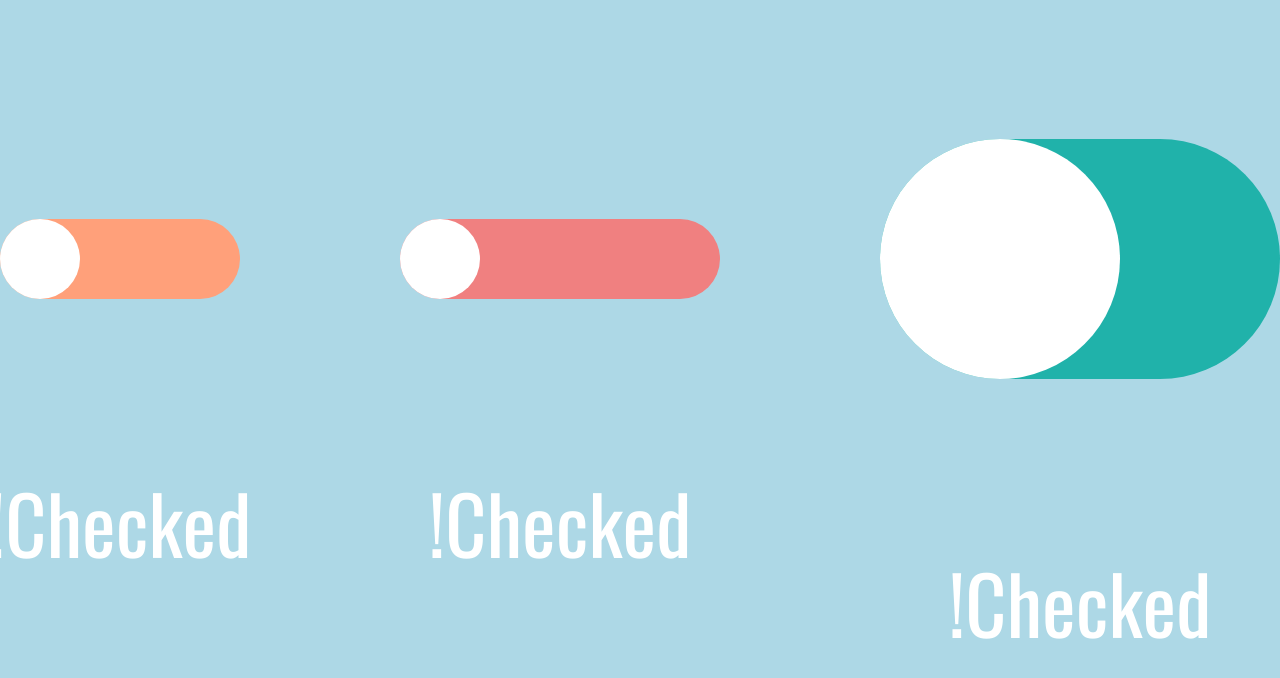
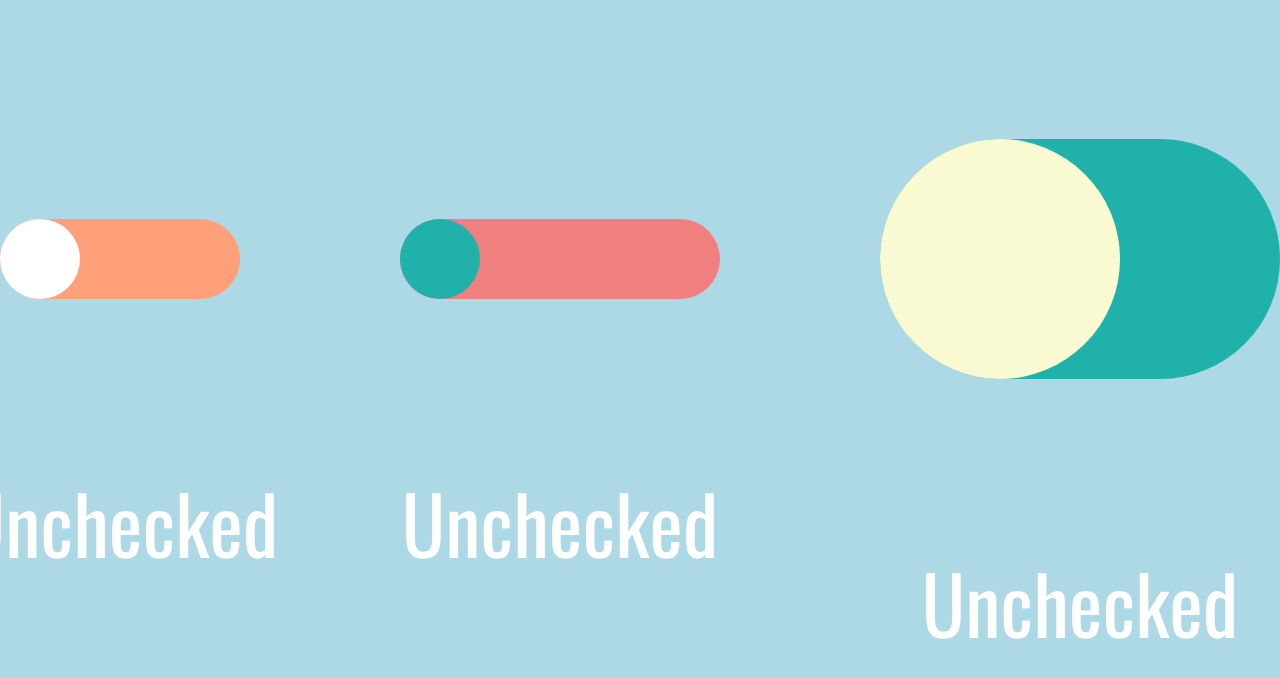
Before and after one commit to joseazevedo88/react-toggle, a React (Create React App) app: page / in a window 1280 px wide. Shown: the top 678 px of the page. Built offline with nearby package versions, Linux system fonts and the light colour scheme.

Commit message:
Few color changes

```diff
--- a/src/App.js
+++ b/src/App.js
@@ -1,4 +1,4 @@
-import React, { useState } from "react";
+import React from "react";
 import styled, { ThemeProvider } from "styled-components";
 import { theme } from "./theme";
 import { Input } from "./Input";
@@ -39,7 +39,7 @@ function App() {
             width={theme.sizes.lg}
             right="right-15"
             m={theme.sizes.sm}
-            ballbg={theme.colors.light}
+            ballbg={theme.colors.seagreen}
           />
         </CheckboxWrapper>
         <CheckboxWrapper>
@@ -50,7 +50,7 @@ function App() {
             width={theme.sizes.xlg}
             right="right-10"
             m={theme.sizes.sm}
-            ballbg={theme.colors.light}
+            ballbg={theme.colors.yellow}
           />
         </CheckboxWrapper>
       </Body>
--- a/src/Input.js
+++ b/src/Input.js
@@ -83,14 +83,20 @@ const Label = styled.p`
 `;
 
 export function Input(props) {
-  const [checked, setChecked] = useState("!Checked");
+  const [checked, setChecked] = useState("Unchecked");
   const [left, setLeft] = useState(true);
 
   const onClick = () => {
-    if (checked === "Checked!") setChecked("!Checked");
-    else setChecked("Checked!");
+    if (checked === "Checked") setChecked("Unchecked");
+    else setChecked("Checked");
     setLeft(!left);
   };
+
+  // const right10 = {
+  //   background: "lightsteelblue !important",
+  //   transform: "translate(10rem) !important",
+  //   transition: "all 200ms linear !important"
+  // };
 
   return (
     <div>
@@ -109,6 +115,7 @@ export function Input(props) {
         m={props.m}
         bg={props.ballbg}
         onClick={onClick}
+        // style={left ? {} : right10}
       />
       <Label>{checked}</Label>
     </div>
--- a/src/index.css
+++ b/src/index.css
@@ -20,7 +20,7 @@ code {
 }
 
 .right-15 {
-  background: lightsteelblue !important;
+  background: lightgreen !important;
   transform: translate(15rem) !important;
   transition: all 200ms linear !important;
 }
--- a/src/theme.js
+++ b/src/theme.js
@@ -3,6 +3,7 @@ export const theme = {
     salmon: "lightsalmon",
     seagreen: "lightseagreen",
     coral: "lightcoral",
+    yellow: "lightgoldenrodyellow",
     dark: "black",
     light: "white"
   },
```
